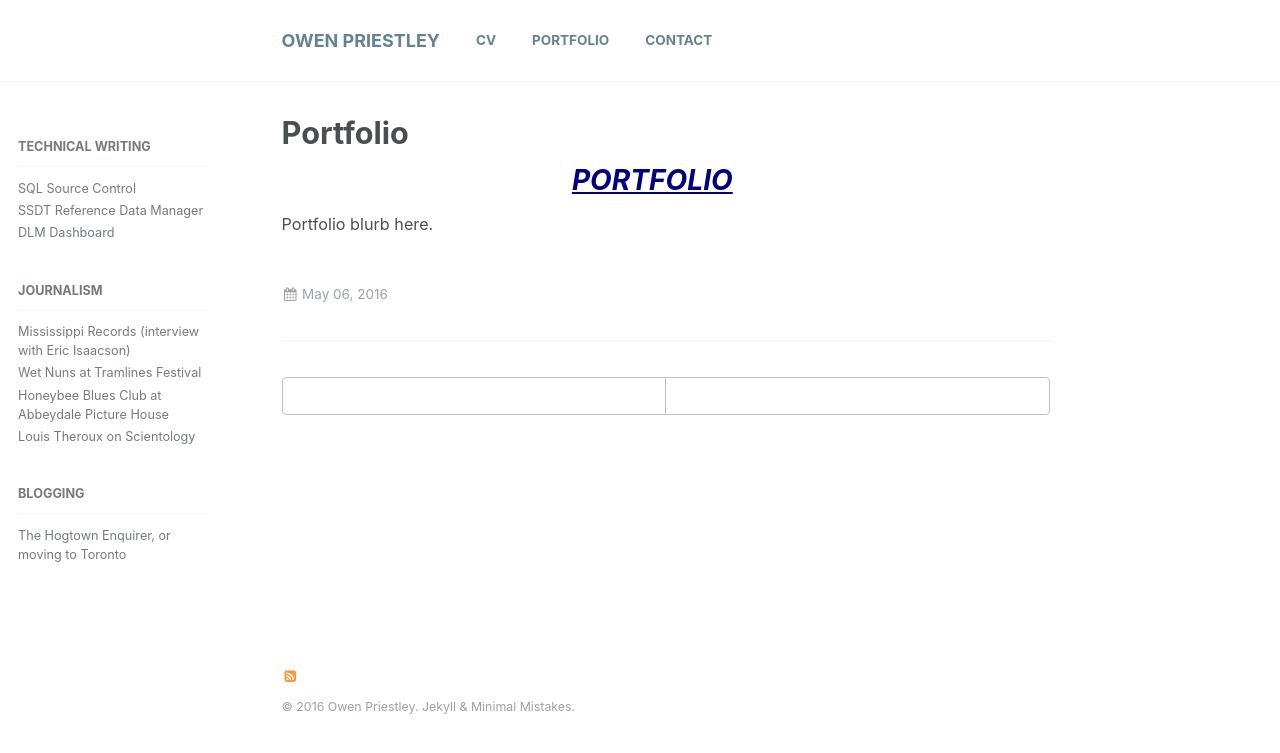
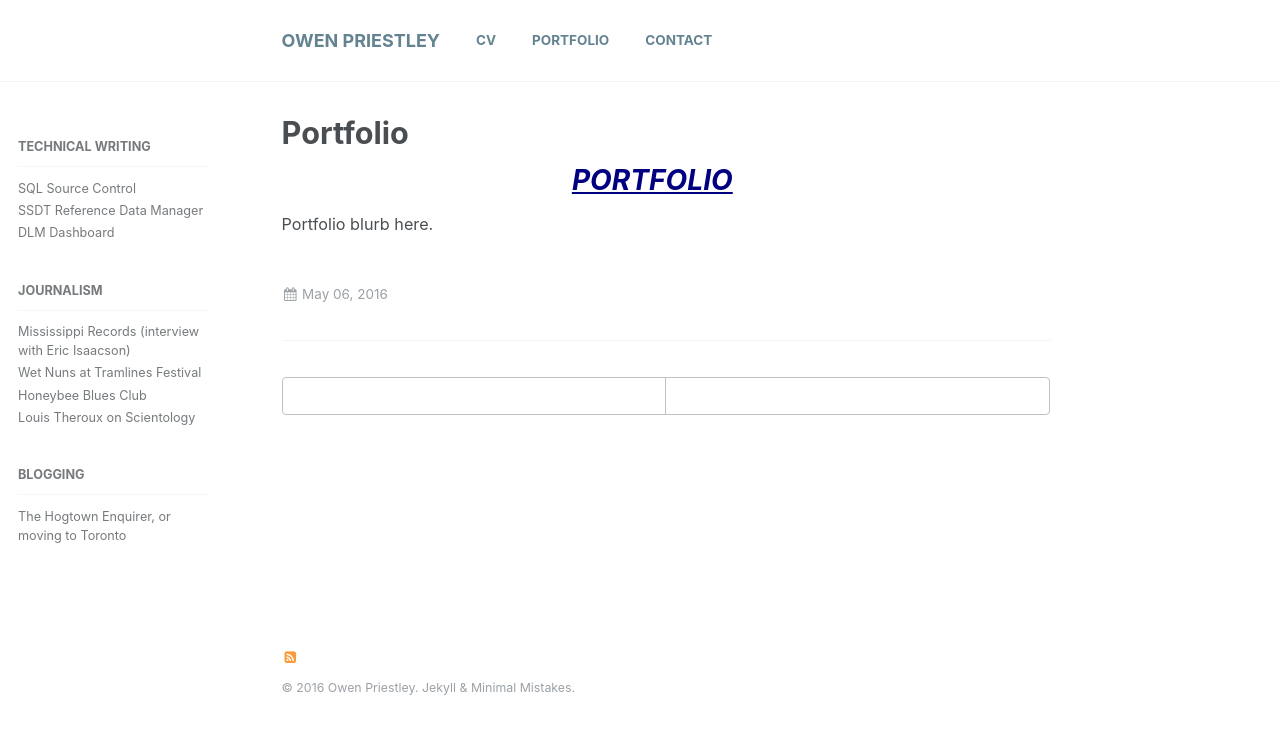
Before and after one commit to owenpriestley/owenpriestley.github.io, a Jekyll site: the page built from _portfolio/index.md, in a window 1280 px wide. Shown: the top 753 px of the page. Built offline with Jekyll 4.4.1, drawn with Linux system fonts in a browser that asks for light colours.

Commit message:
same again

```diff
--- a/_data/navigation.yml
+++ b/_data/navigation.yml
@@ -27,7 +27,7 @@ portfolio:
         url: /portfolio/journalism/mississippi_records/
       - title: "Wet Nuns at Tramlines Festival"
         url: /portfolio/journalism/wet_nuns/
-      - title: "Honeybee Blues Club at Abbeydale Picture House"
+      - title: "Honeybee Blues Club"
         url: /portfolio/journalism/honeybee_blues_club/
       - title: "Louis Theroux on Scientology"
         url: /portfolio/journalism/scientology/
```
